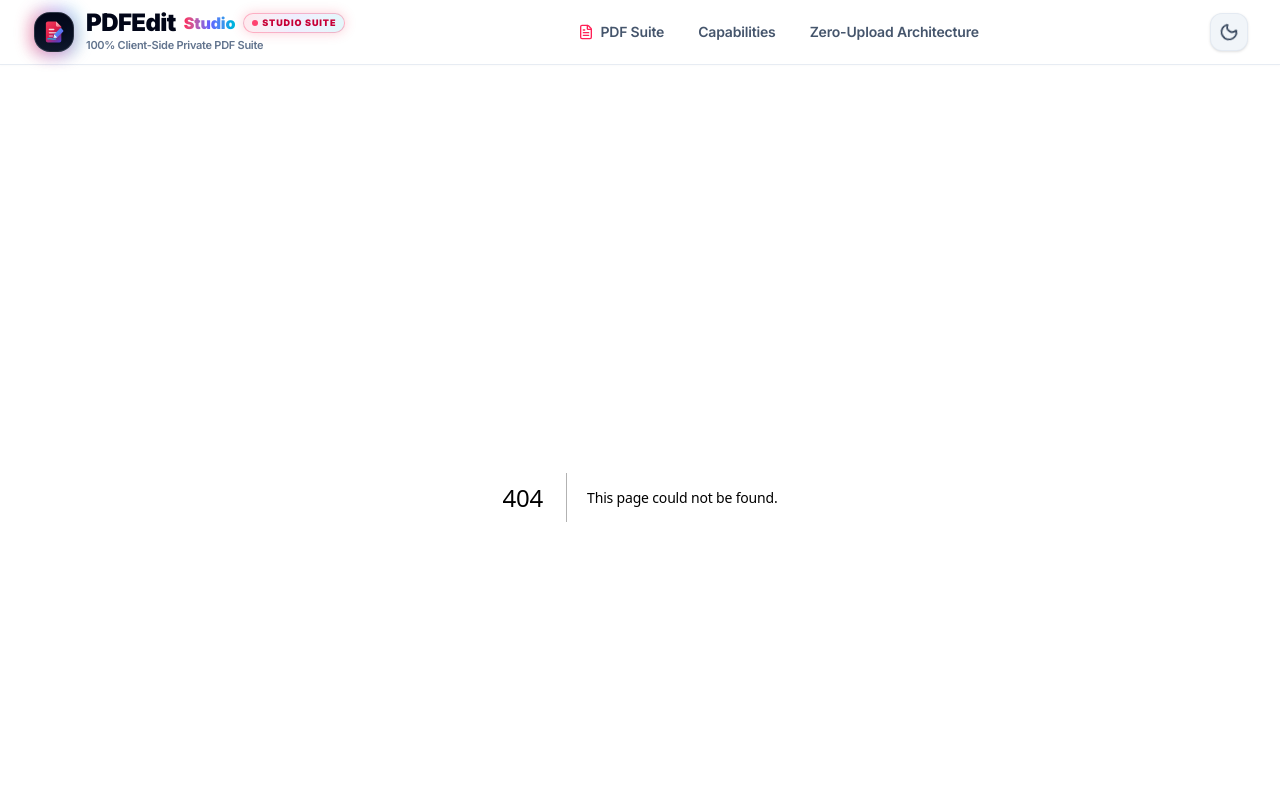
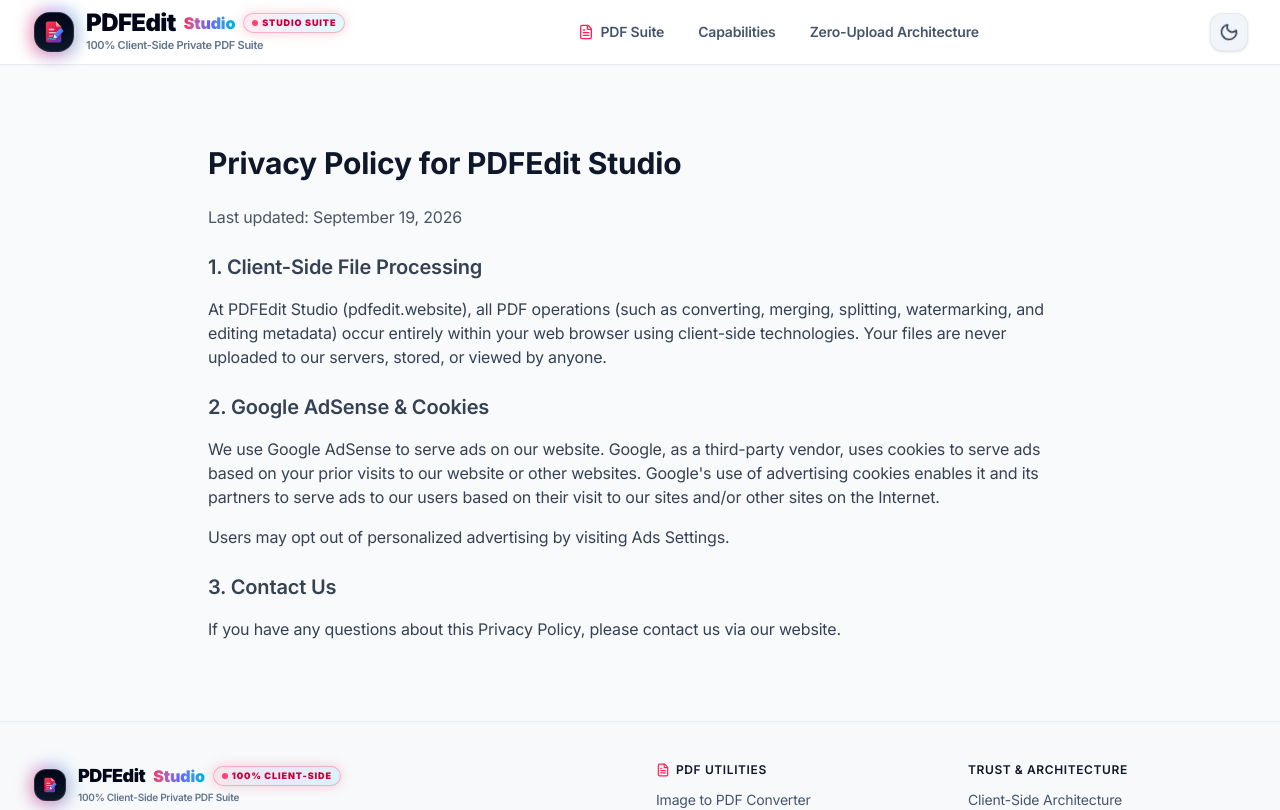
Before and after one commit to dawoodshah2232-svg/NovaKit, a Next.js app: page /privacy in a window 1280 px wide. Before the commit this address had no page. Shown: the top 810 px of the page. Built offline with nearby package versions, Linux system fonts and the light colour scheme.

Commit message:
Add AdSense compliant Privacy Policy and Terms of Service pages

```diff
--- /dev/null
+++ b/app/privacy/page.tsx
@@ -0,0 +1,20 @@
+export default function PrivacyPolicy() {
+  return (
+    <main className='max-w-4xl mx-auto px-4 py-12'>
+      <h1 className='text-3xl font-bold mb-6'>Privacy Policy for PDFEdit Studio</h1>
+      <p className='mb-4 text-gray-600'>Last updated: September 19, 2026</p>
+
+      <section className='space-y-4 text-gray-700'>
+        <h2 className='text-xl font-semibold mt-6'>1. Client-Side File Processing</h2>
+        <p>At PDFEdit Studio (pdfedit.website), all PDF operations (such as converting, merging, splitting, watermarking, and editing metadata) occur entirely within your web browser using client-side technologies. Your files are never uploaded to our servers, stored, or viewed by anyone.</p>
+
+        <h2 className='text-xl font-semibold mt-6'>2. Google AdSense & Cookies</h2>
+        <p>We use Google AdSense to serve ads on our website. Google, as a third-party vendor, uses cookies to serve ads based on your prior visits to our website or other websites. Google's use of advertising cookies enables it and its partners to serve ads to our users based on their visit to our sites and/or other sites on the Internet.</p>
+        <p>Users may opt out of personalized advertising by visiting Ads Settings.</p>
+
+        <h2 className='text-xl font-semibold mt-6'>3. Contact Us</h2>
+        <p>If you have any questions about this Privacy Policy, please contact us via our website.</p>
+      </section>
+    </main>
+  );
+}
--- /dev/null
+++ b/app/terms/page.tsx
@@ -0,0 +1,19 @@
+export default function TermsOfService() {
+  return (
+    <main className='max-w-4xl mx-auto px-4 py-12'>
+      <h1 className='text-3xl font-bold mb-6'>Terms of Service</h1>
+      <p className='mb-4 text-gray-600'>Last updated: September 19, 2026</p>
+
+      <section className='space-y-4 text-gray-700'>
+        <h2 className='text-xl font-semibold mt-6'>1. Acceptance of Terms</h2>
+        <p>By accessing pdfedit.website, you agree to be bound by these Terms of Service and all applicable laws and regulations.</p>
+
+        <h2 className='text-xl font-semibold mt-6'>2. Use of Free Tools</h2>
+        <p>PDFEdit Studio provides free client-side PDF utility tools. You are solely responsible for ensuring you have the right to modify or convert any documents you process through our tools.</p>
+
+        <h2 className='text-xl font-semibold mt-6'>3. Limitation of Liability</h2>
+        <p>The tools are provided "as is" without warranty of any kind. We are not responsible for any data loss or document corruption resulting from browser-side execution.</p>
+      </section>
+    </main>
+  );
+}
```
